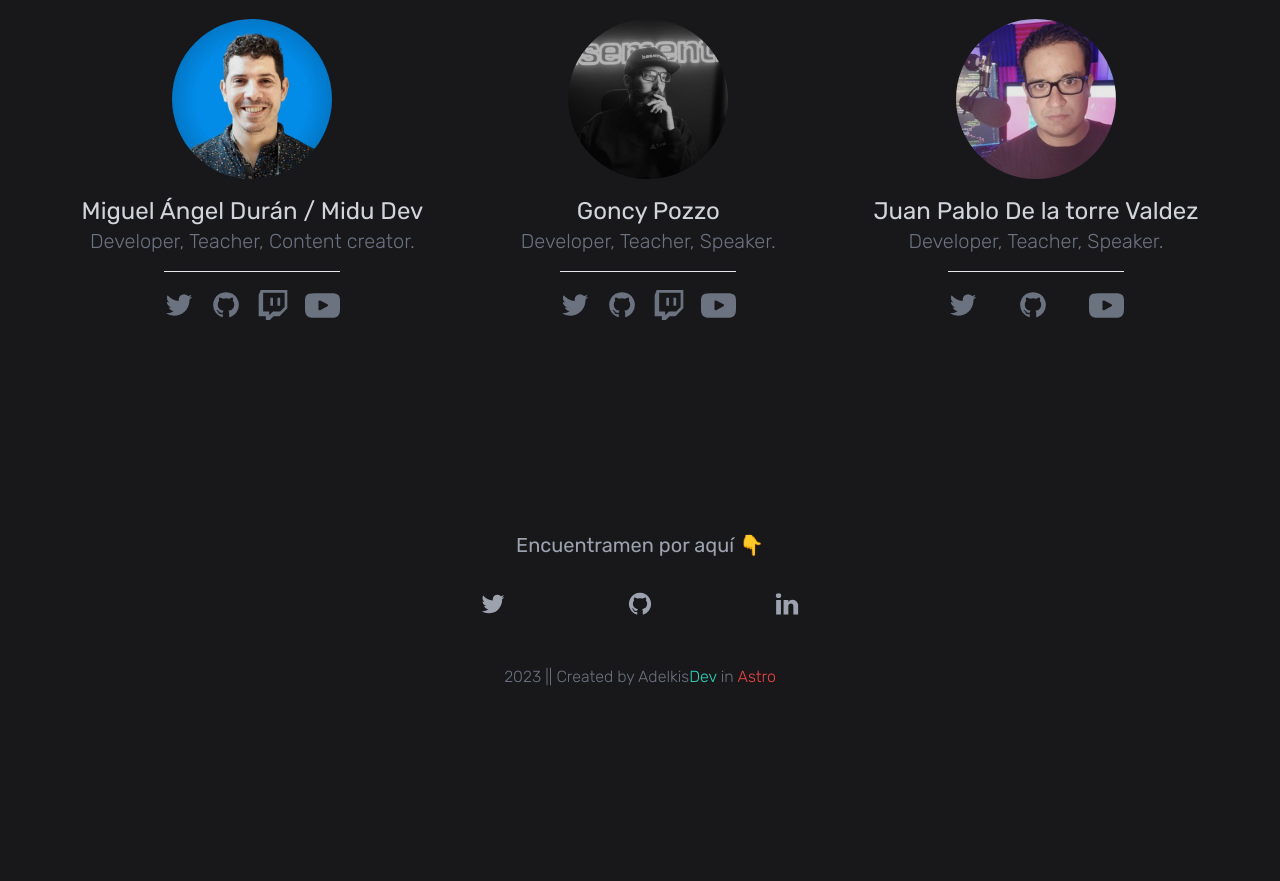
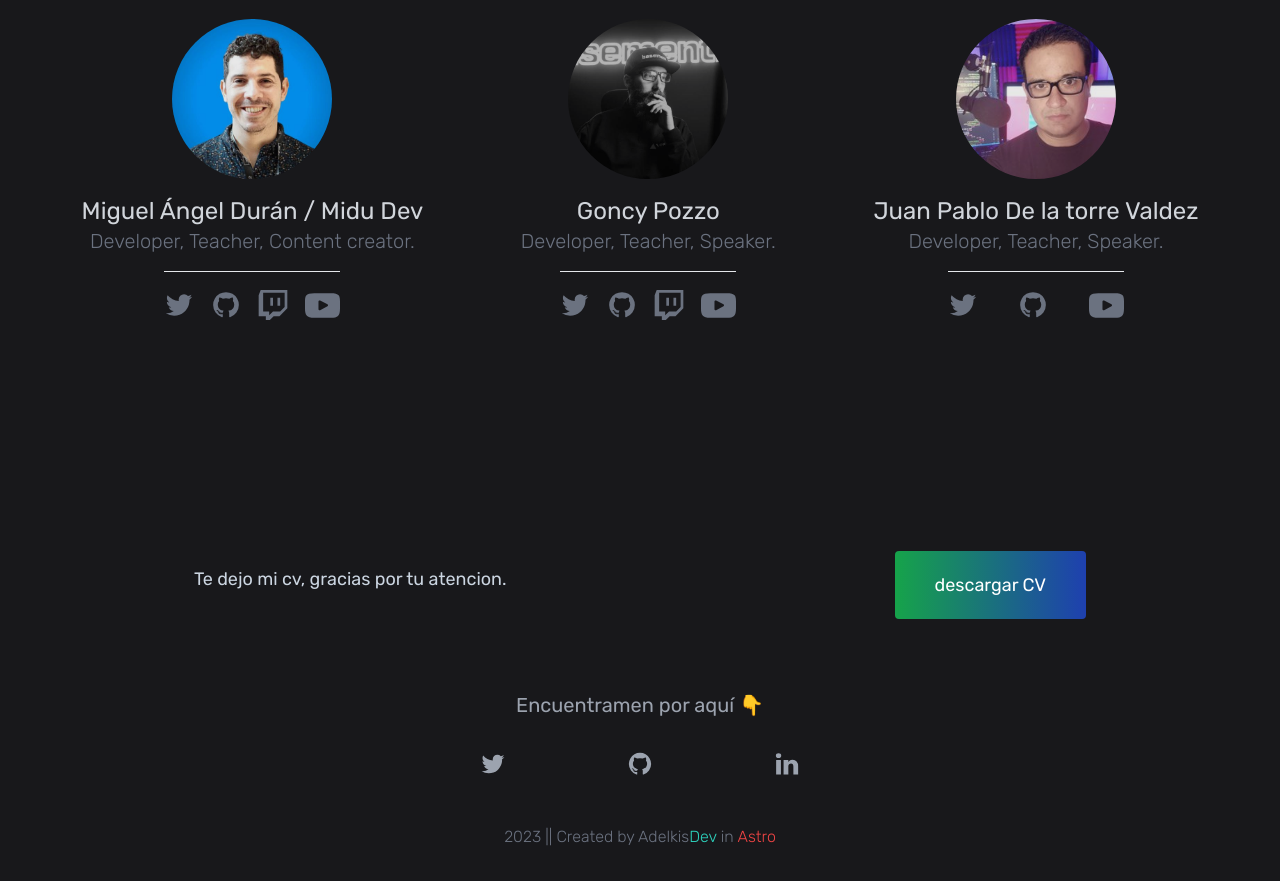
Before and after one commit to adelquis-molinari/adelkis-dev, an Astro site: page / in a window 1280 px wide. Shown: the part 2655-3536 px from the top of the page. Before the commit the page ends 3376 px from the top, so only its background shows below. Built offline with nearby package versions, Linux system fonts and the light colour scheme; Astro itself is replaced by a stand-in of ours.

Commit message:
add cv section

```diff
--- /dev/null
+++ b/src/components/CvSection.astro
@@ -0,0 +1,10 @@
+<section class="flex flex-col md:flex-row py-10 justify-around items-center">
+  <p class="text-lg text-slate-300">
+    Te dejo mi cv, gracias por tu atencion.
+  </p>
+  <a
+    class="px-10 py-5 mt-3 bg-gradient-to-r hover:from-green-500 hover:to-blue-500 from-green-600 to-blue-800 rounded text-lg text-white transition-colors duration-500"
+    href="/molinari-adequis-cv.pdf"
+    download>descargar CV</a
+  >
+</section>
--- a/src/pages/index.astro
+++ b/src/pages/index.astro
@@ -1,6 +1,7 @@
 ---
 import BaseHead from "../components/BaseHead.astro";
 import Navbar from "../components/Navbar.jsx";
+import CvSection from "../components/CvSection.astro";
 import Footer from "../components/Footer.astro";
 import Hero from "../components/hero.astro";
 import SectionProyect from "../components/SectionProyect.astro";
@@ -12,12 +13,12 @@ import Navigation from "../components/Navigation.astro";
 ---
 
 <!DOCTYPE html>
-<html lang="en" class="scroll-smooth overflow-y-auto">
+<html lang="en" class="scroll-smooth">
   <head>
     <BaseHead title={SITE_TITLE} description={SITE_DESCRIPTION} />
   </head>
   <body class="font-rubik bg-zinc-900">
-    <main class="flex-col m-auto">
+    <main class="flex-col">
       <Navigation client:load />
       <MaxWidh>
         <!-- <Navbar client:load /> -->
@@ -25,6 +26,7 @@ import Navigation from "../components/Navigation.astro";
         <About />
         <SectionProyect />
         <Influencers />
+        <CvSection />
         <Footer />
       </MaxWidh>
     </main>
```
